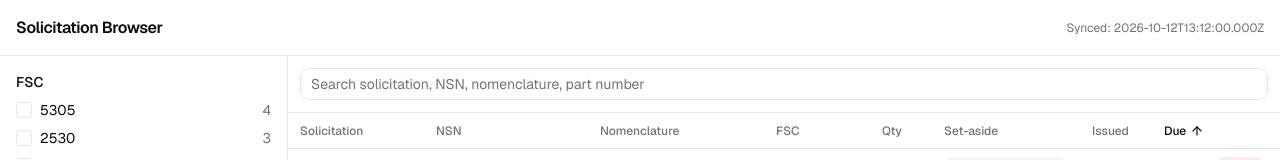
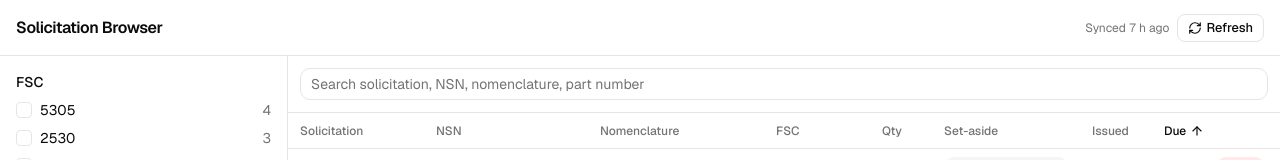
Before and after one commit to PakmanGames/soliciation-browser, a Next.js app: page / in a window 1280 px wide. Shown: the top 160 px of the page. Built offline with nearby package versions, Linux system fonts and the light colour scheme.

Commit message:
feat: show sync freshness and refresh from DIBBS

```diff
--- a/src/components/results/sync-status.tsx
+++ b/src/components/results/sync-status.tsx
@@ -1,15 +1,96 @@
 "use client";
 
+import { useMutation, useQueryClient } from "@tanstack/react-query";
+import { RefreshCwIcon } from "lucide-react";
+import { toast } from "sonner";
+
+import { Button } from "@/components/ui/button";
+import { Skeleton } from "@/components/ui/skeleton";
+import {
+  Tooltip,
+  TooltipContent,
+  TooltipTrigger,
+} from "@/components/ui/tooltip";
 import { useQueryState, useSolicitations } from "@/lib/api";
+import { cn } from "@/lib/utils";
 
-/** Stub owned by WS3: raw `lastSyncedAt`. */
+import { formatAgo, formatTimestamp } from "./format";
+import { useMinuteClock } from "./use-client-clock";
+
+/** Response of `POST /api/refresh` (WS2). `errors` may be a list or a count. */
+interface RefreshResult {
+  inserted?: number;
+  errors?: unknown[] | number;
+}
+
+/** Data freshness ("Synced 12 min ago") and a Refresh button that ingests today's RFQs. */
 export function SyncStatus() {
   const [query] = useQueryState();
   const { data } = useSolicitations(query);
+  const now = useMinuteClock();
+  const queryClient = useQueryClient();
+
+  const refresh = useMutation({
+    mutationFn: async (): Promise<RefreshResult | null> => {
+      const response = await fetch("/api/refresh", { method: "POST" });
+      // 404 or 405 means the endpoint is not deployed yet, which is not a failure.
+      if (response.status === 404 || response.status === 405) return null;
+      if (!response.ok) throw new Error(`Refresh failed (${response.status})`);
+      return response.json();
+    },
+    onSuccess: async (result) => {
+      if (!result) {
+        toast.info("Refresh not available yet");
+        return;
+      }
+      await queryClient.invalidateQueries({ queryKey: ["solicitations"] });
+      const errors = Array.isArray(result.errors)
+        ? result.errors.length
+        : (result.errors ?? 0);
+      const inserted = result.inserted ?? 0;
+      const summary = `Pulled ${inserted.toLocaleString("en-US")} RFQ${inserted === 1 ? "" : "s"} from DIBBS`;
+      if (errors > 0)
+        toast.warning(summary, {
+          description: `${errors} part${errors === 1 ? "" : "s"} failed; existing data is untouched.`,
+        });
+      else toast.success(summary);
+    },
+    onError: (error) =>
+      toast.error("Refresh failed", { description: error.message }),
+  });
+
+  const lastSyncedAt = data?.lastSyncedAt;
 
   return (
-    <span className="text-xs text-muted-foreground">
-      Synced: {data?.lastSyncedAt ?? "never"}
-    </span>
+    <div className="flex items-center gap-2">
+      {data === undefined || now === null ? (
+        <Skeleton className="h-4 w-28" />
+      ) : lastSyncedAt ? (
+        <Tooltip>
+          <TooltipTrigger asChild>
+            <span className="cursor-default text-xs text-muted-foreground tabular-nums">
+              Synced {formatAgo(lastSyncedAt, now)}
+            </span>
+          </TooltipTrigger>
+          <TooltipContent side="bottom">
+            {formatTimestamp(lastSyncedAt)}
+          </TooltipContent>
+        </Tooltip>
+      ) : (
+        <span className="text-xs text-muted-foreground">Never synced</span>
+      )}
+      <Button
+        variant="outline"
+        size="sm"
+        disabled={refresh.isPending}
+        onClick={() => refresh.mutate()}
+        aria-label="Refresh from DIBBS"
+      >
+        <RefreshCwIcon className={cn(refresh.isPending && "animate-spin")} />
+        <span className="hidden sm:inline">
+          {refresh.isPending ? "Refreshing" : "Refresh"}
+        </span>
+      </Button>
+    </div>
   );
 }
```
